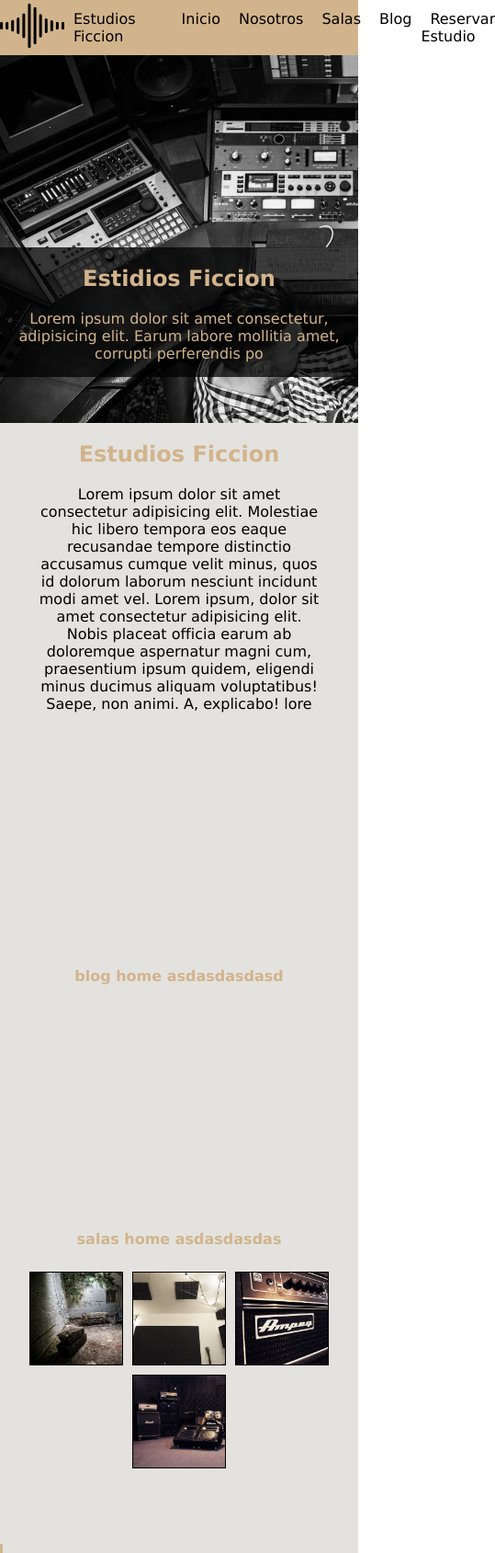
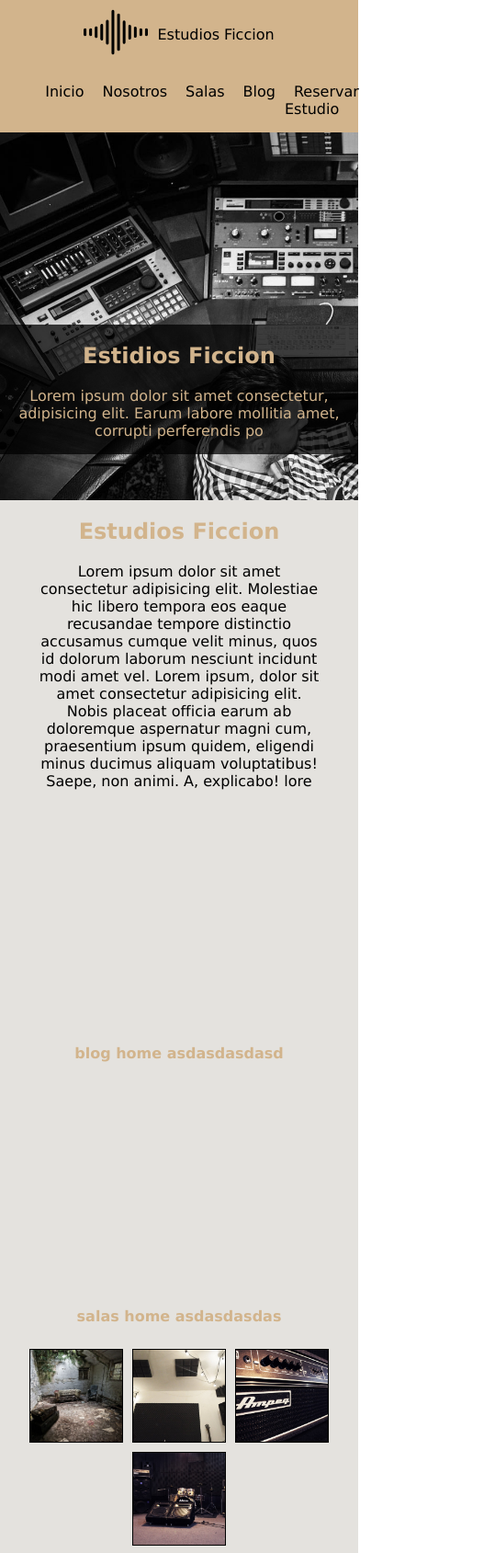
Before and after one commit to DanielTorres-github/Estudios-Ficcion, a plain HTML site: page index.html in a window 390 px wide. Shown: the top 1689 px of the page at 92% size, 539 px wide, since content can reach past the window. Drawn offline with Linux system fonts and the light colour scheme.

Commit message:
responsive

```diff
--- a/index.html
+++ b/index.html
@@ -15,8 +15,8 @@
             <a href="./index.html">
                 <img src="./img/logo.png" width="70px" height="70px" alt="" />
             </a>
-            <p>Estudios Ficcion</p>
-            <nav>
+            <p class="logo">Estudios Ficcion</p>
+            <nav class="nav">
                 <ul>
                     <li><a href="./index.html">Inicio</a></li>
                     <li><a href="./html/nosotros.html">Nosotros</a></li>
--- a/styles/css.css
+++ b/styles/css.css
@@ -20,7 +20,7 @@ h4 {
 /*-----------------------Caracteristicas del jider--------------------*/
 header {
   width: 100%;
-  height: 60px;
+  height: auto;
   background-color: tan;
   display: flex;
   align-items: center;
@@ -32,10 +32,10 @@ header p {
   size: 15px;
   padding-left: 10px;
 }
+
 /*---------------------------------------------------------------------*/
 /*--------------------------Barra de navegacion------------------------*/
-nav {
-  justify-self: right;
+nav{
 }
 nav ul {
   list-style-type: none;
@@ -47,6 +47,7 @@ a {
 }
 nav ul li a {
   padding: 10px;
+
 }
 nav ul li a:hover {
   background-image: radial-gradient(rgb(184, 149, 104), tan 85%);
@@ -114,6 +115,9 @@ nav ul li a:hover {
   margin: 5px;
   border: 1px solid black;
 }
+.salasHome a div:hover{
+  transform: scale(1.1);
+}
 /*--------------------------------------------------------------------*/
 /*--------------------Imagenes del inicio(right del home)-------------*/
 .right {
@@ -133,6 +137,7 @@ nav ul li a:hover {
 }
 .cards:hover {
   opacity: 1;
+  transform: scale(1.2);
 }
 /*----------------------------------------------------------------------*/
 /*-------------------------------pie de pagina----------------------------*/
@@ -186,22 +191,26 @@ footer {
 .imgSala1 {
   background-image: url(../img/salas/sala1/sala1.jpg);
   background-size: cover;
+  background-position: center;
   border: 1px solid black;
 }
 .imgSala2 {
   background-image: url(../img/salas/sala2/sala2-1.jpg);
   background-size: cover;
+  background-position: center;
   background-position: bottom;
   border: 1px solid black;
 }
 .imgSala3 {
   background-image: url(../img/salas/sala4/sala42.jpg);
   background-size: cover;
+  background-position: center;
   border: 1px solid black;
 }
 .imgSala4 {
   background-image: url(../img/salas/sala4/sala41.jpg);
   background-size: cover;
+  background-position: center;
   border: 1px solid black;
 }
 /*------------------------------------------------------------------------*/
@@ -239,4 +248,23 @@ footer {
     "blogHome"
     "salasHome";
   }
+  .salas {
+    display: grid;
+    grid-template-columns: 1fr ;
+    grid-template-rows: 1fr ;
+    text-align: center;
+    gap: 20px;
+    margin: 5%;
+  }
 }
+@media only screen and (max-width: 730px){
+  .headerNav{
+    display: flex;
+    flex-wrap: wrap;
+    justify-content: center;
+  }
+
+}
+@media only screen and (max-width: 640px){
+
+}
```
